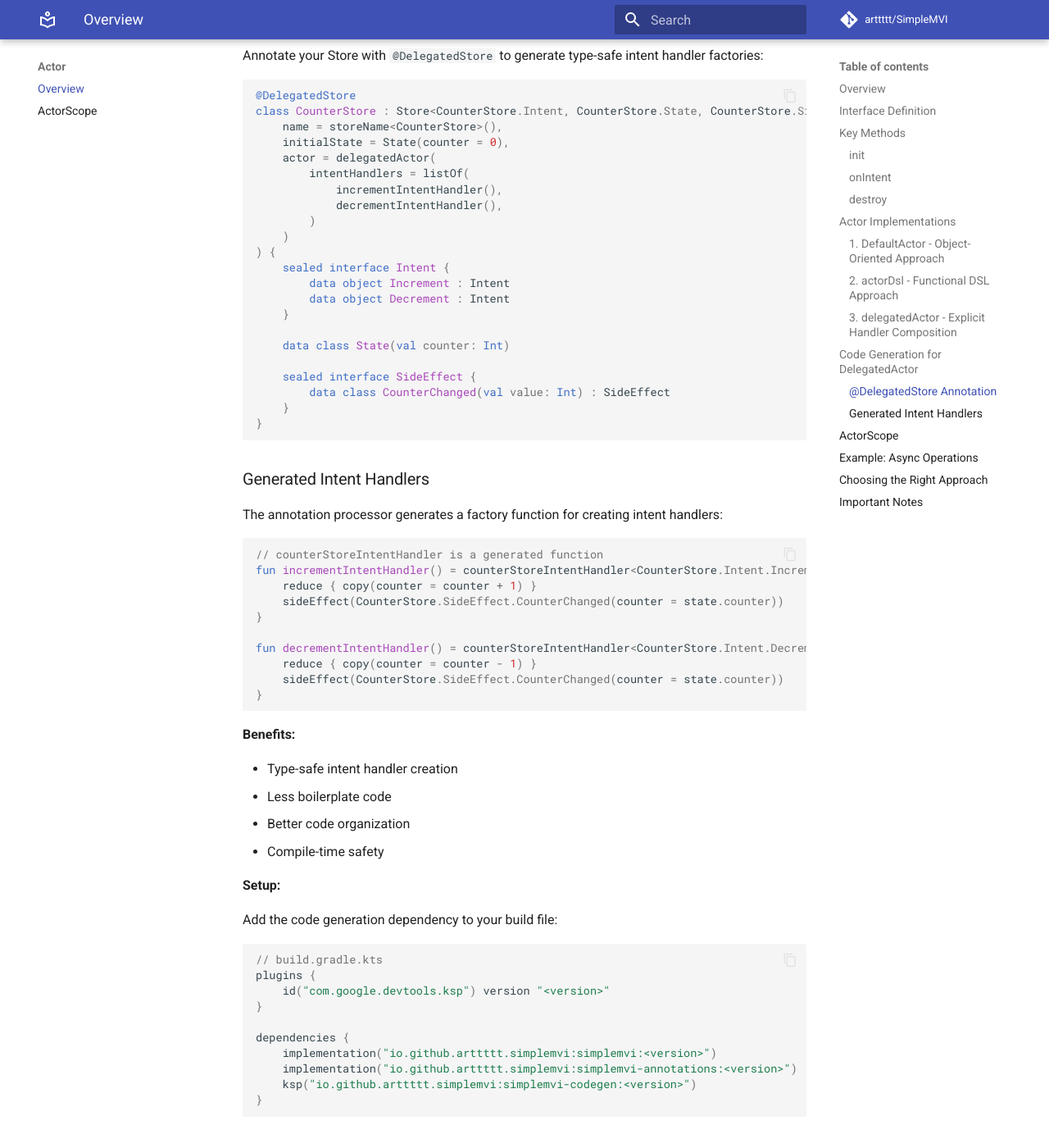
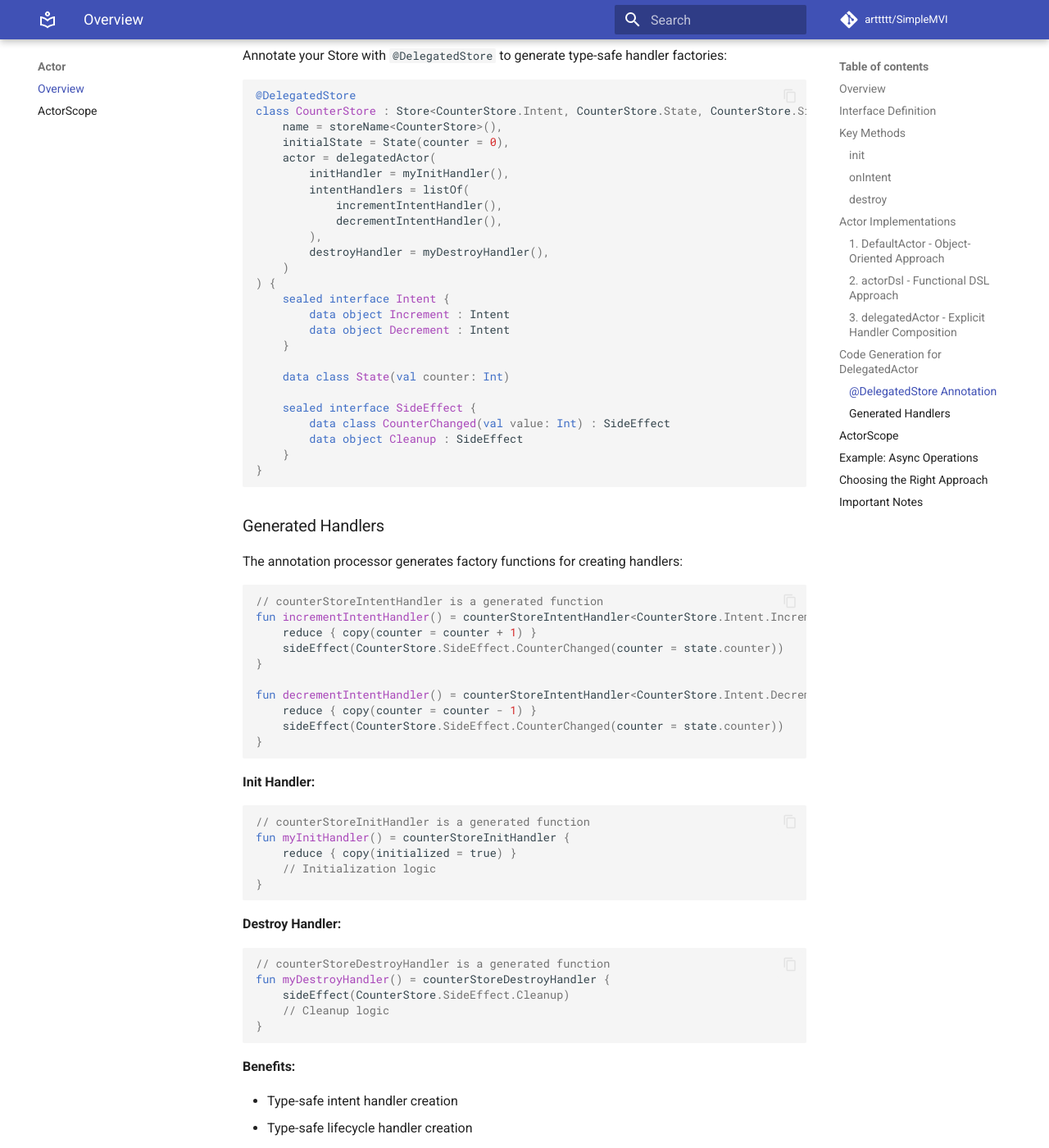
Before and after one commit to arttttt/SimpleMVI, an MkDocs documentation site: the page built from docs/actor/actor.md, in a window 1280 px wide and 1400 px high, scrolled down 5258 px. Shown: the whole window at 82% size. Built offline with MkDocs 1.6.1 and Material for MkDocs 9.7.7, drawn with Linux system fonts in a browser that asks for light colours; comment, search, counter and statistics services are not loaded.

Commit message:
update documentation

````diff
--- a/docs/actor/actor.md
+++ b/docs/actor/actor.md
@@ -223,7 +223,7 @@ SimpleMVI provides KSP-based code generation to simplify working with `delegated
 
 ### @DelegatedStore Annotation
 
-Annotate your Store with `@DelegatedStore` to generate type-safe intent handler factories:
+Annotate your Store with `@DelegatedStore` to generate type-safe handler factories:
 
 ```kotlin
 @DelegatedStore
@@ -231,10 +231,12 @@ class CounterStore : Store<CounterStore.Intent, CounterStore.State, CounterStore
     name = storeName<CounterStore>(),
     initialState = State(counter = 0),
     actor = delegatedActor(
+        initHandler = myInitHandler(),
         intentHandlers = listOf(
             incrementIntentHandler(),
             decrementIntentHandler(),
-        )
+        ),
+        destroyHandler = myDestroyHandler(),
     )
 ) {
     sealed interface Intent {
@@ -246,13 +248,14 @@ class CounterStore : Store<CounterStore.Intent, CounterStore.State, CounterStore
 
     sealed interface SideEffect {
         data class CounterChanged(val value: Int) : SideEffect
+        data object Cleanup : SideEffect
     }
 }
 ```
 
-### Generated Intent Handlers
+### Generated Handlers
 
-The annotation processor generates a factory function for creating intent handlers:
+The annotation processor generates factory functions for creating handlers:
 
 ```kotlin
 // counterStoreIntentHandler is a generated function
@@ -267,9 +270,30 @@ fun decrementIntentHandler() = counterStoreIntentHandler<CounterStore.Intent.Dec
 }
 ```
 
+**Init Handler:**
+
+```kotlin
+// counterStoreInitHandler is a generated function
+fun myInitHandler() = counterStoreInitHandler {
+    reduce { copy(initialized = true) }
+    // Initialization logic
+}
+```
+
+**Destroy Handler:**
+
+```kotlin
+// counterStoreDestroyHandler is a generated function
+fun myDestroyHandler() = counterStoreDestroyHandler {
+    sideEffect(CounterStore.SideEffect.Cleanup)
+    // Cleanup logic
+}
+```
+
 **Benefits:**
 
 - Type-safe intent handler creation
+- Type-safe lifecycle handler creation
 - Less boilerplate code
 - Better code organization
 - Compile-time safety
````
Also changed, not shown: docs/store/createstore.md (+9 -4 lines), 1 other file.
